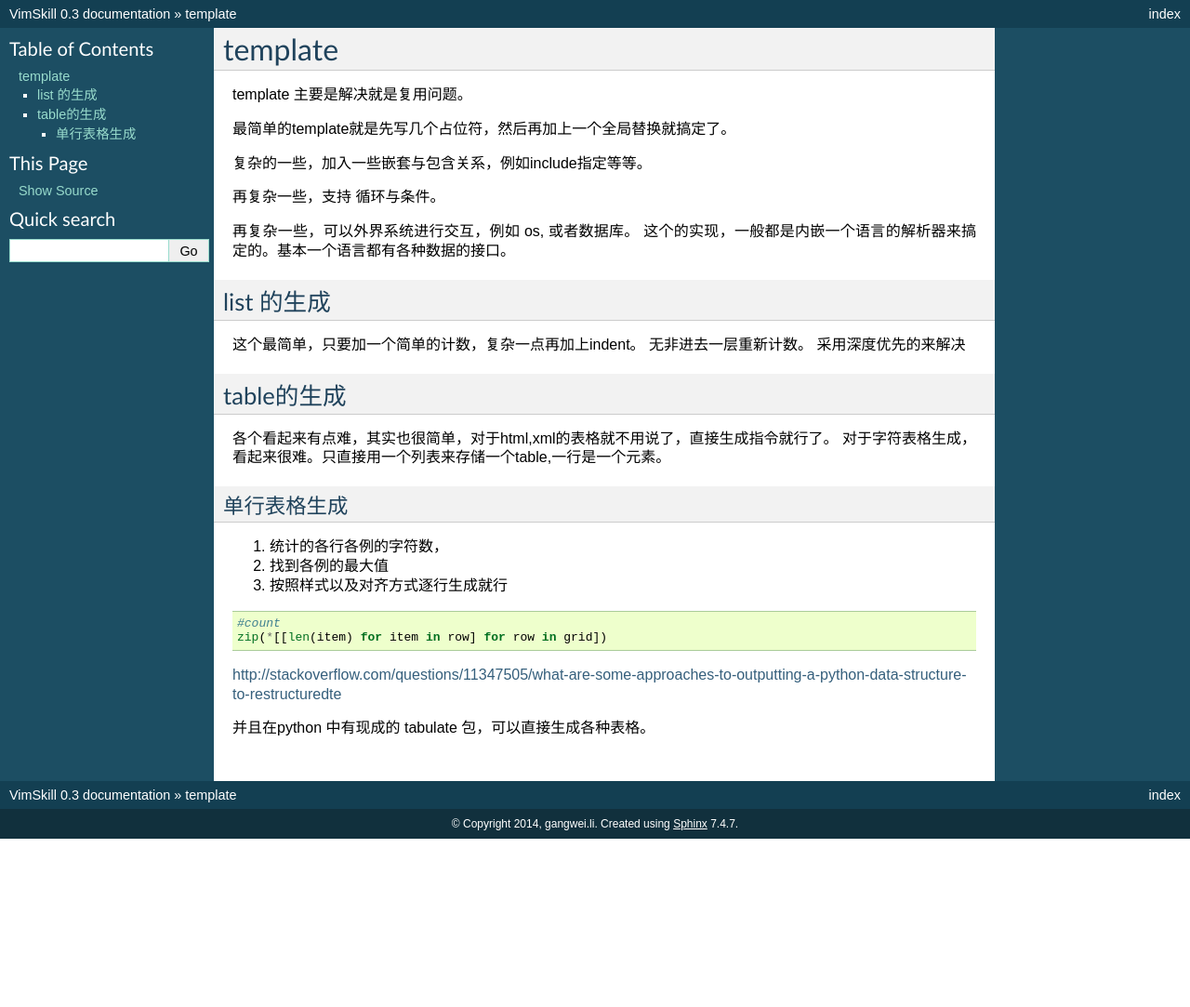
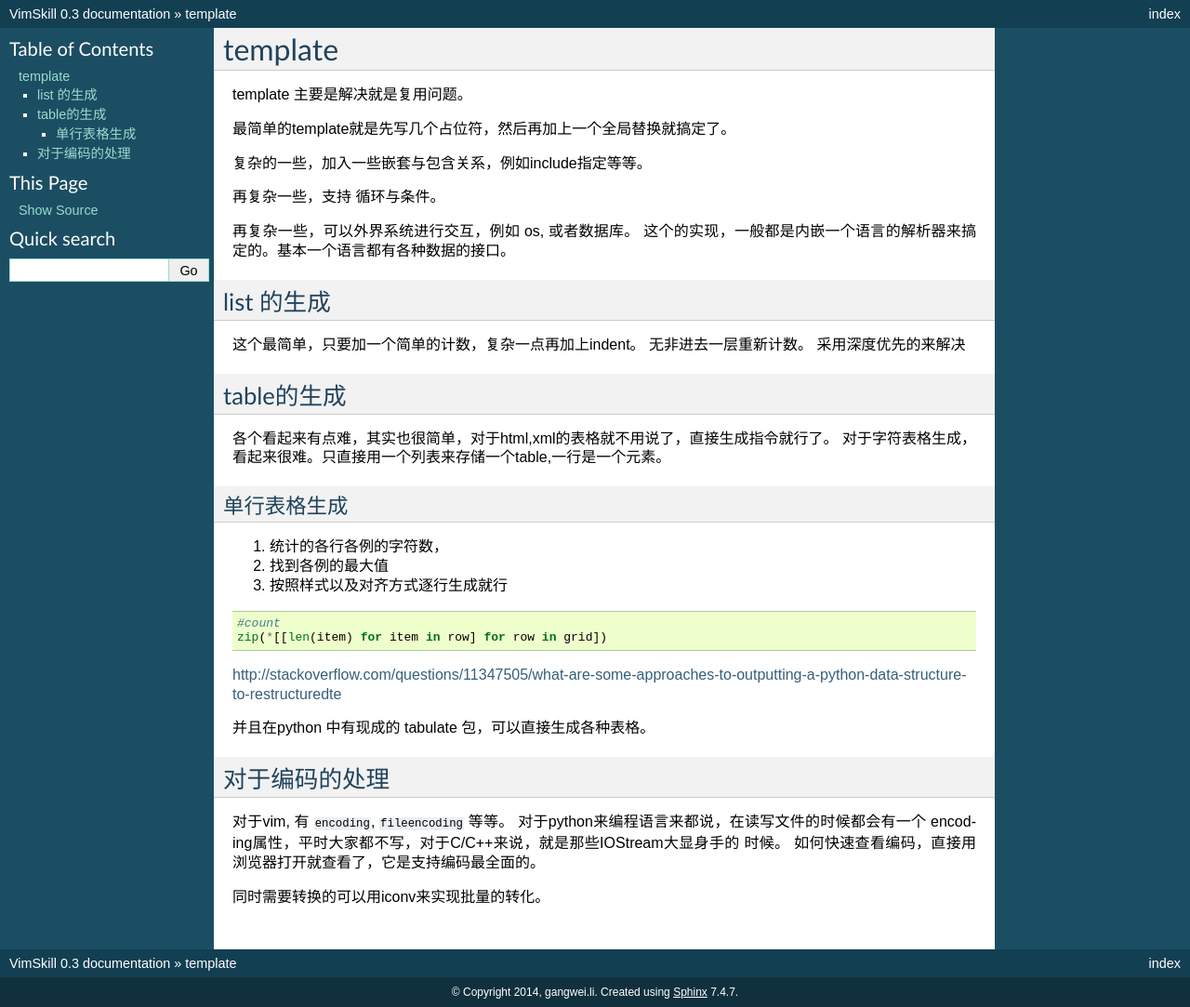
Before and after one commit to gwli/VimSkill, a Sphinx documentation site: the page built from source/Stage_2/templateTools.rst, in a window 1280 px wide. Shown: the whole page at 93% size. Built offline with Sphinx 7.4.7, drawn with Linux system fonts in a browser that asks for light colours; before the commit the page ends 902 px from its top, so only the background shows below that.

Commit message:
编码转换

```diff
--- a/source/Stage_2/templateTools.rst
+++ b/source/Stage_2/templateTools.rst
@@ -44,3 +44,14 @@ table的生成
 http://stackoverflow.com/questions/11347505/what-are-some-approaches-to-outputting-a-python-data-structure-to-restructuredte
 
 并且在python 中有现成的 tabulate 包，可以直接生成各种表格。
+
+
+对于编码的处理
+==============
+
+对于vim, 有 ``encoding``, ``fileencoding`` 等等。
+对于python来编程语言来都说，在读写文件的时候都会有一个  encoding属性，平时大家都不写，对于C/C++来说，就是那些IOStream大显身手的
+时候。
+如何快速查看编码，直接用浏览器打开就查看了，它是支持编码最全面的。
+
+同时需要转换的可以用iconv来实现批量的转化。
```
